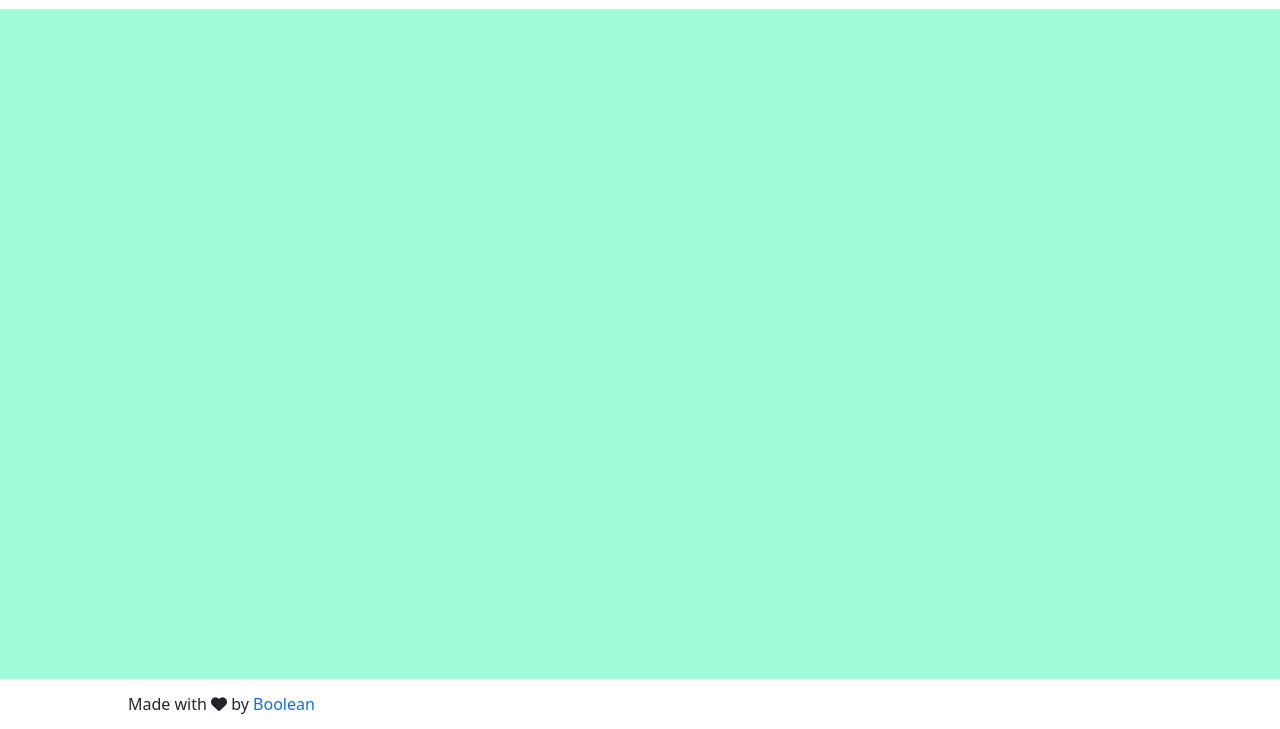
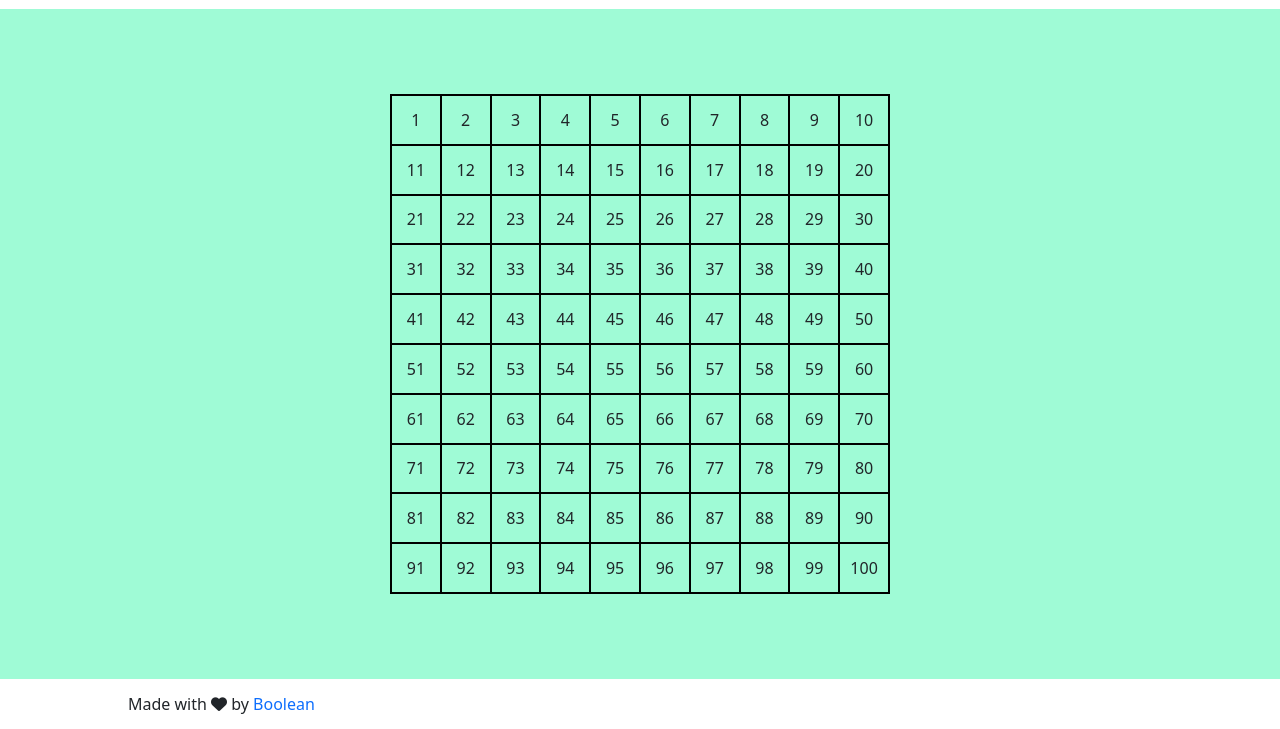
Before and after one commit to mattialicausi/js-grafica-cm, a plain HTML site: page index.html in a window 1280 px wide. Both pictures are taken after a click on the button "Play". Shown: the part 71-800 px from the top of the page. Drawn offline with nearby package versions, Linux system fonts and the light colour scheme.

Commit message:
creo due funzioni in js per creare griglia generale e i box da inserire all'interno

```diff
--- a/css/style.css
+++ b/css/style.css
@@ -21,3 +21,29 @@ footer{
     width: 80%;
     margin: 0 auto
 }
+
+/* MODIFICO MAIN */
+
+#contenitore-main{
+    display: flex;
+    align-items: center;
+}
+
+.field-game{
+    width: 500px;
+    height: 500px;
+    margin: 0 auto;
+    border: 1px solid black;
+    display: flex;
+    flex-wrap: wrap;
+}
+
+.boxes{
+    height: calc(100% / 10);
+    width: calc(100% / 10);
+    border: 1px solid black;
+    display: flex;
+    flex-wrap: wrap;
+    align-items: center;
+    justify-content: center;
+}
--- a/index.html
+++ b/index.html
@@ -31,7 +31,9 @@
             </div>
 
         </header>
-        <main></main>
+        <main id="contenitore-main">
+
+        </main>
         <footer class="my-container d-flex align-items-center">
             <div id="text-footer">
                 Made with <i class="fa-solid fa-heart"></i> by <span class="text-primary">Boolean</span>
--- a/js/script.js
+++ b/js/script.js
@@ -6,4 +6,67 @@ Quando l'utente clicca su ogni cella, la cella cliccata si colora di azzurro
 ed emetto un messaggio in console con il numero della cella cliccata.*/
 
 //ROCEDIMENTO
-/* */
+/*
+creare un div contenitore e assegnare classi per renderlo quadrato e con i bordi
+creare all'interno dei box 50/50px
+inserire dei numeri che crescono
+
+            <div id="field-game">
+                <div class="boxes">1</div>
+
+            </div>
+
+*/
+
+const playButton = document.getElementById('play-button');
+
+function play(){
+
+
+    let numBox;
+    const livelliDifficoltaHTML = document.getElementById('livelli-difficolta');
+    const livelli = livelliDifficoltaHTML.value;
+
+    // CREO SWITCH PER CAMBIARE N BOX AL CAMBIO DIFFICOLTA'
+    switch(livelli){
+        case '1':
+            default:
+            numBox = 100;
+            break;
+            case '2':
+             numBox = 81;
+            break;
+          case '3':
+            numBox = 49;
+            break;
+    }
+
+      //CREO FUNZIONE PER CREARE DIV FIELD GAME CHE CONTERRA' I DIV BOXES
+    function creaGriglia(){
+        const contenitoreMain = document.getElementById('contenitore-main');
+        const griglia = document.createElement('div');
+        griglia.className = 'field-game';
+
+        for(let i = 1; i <= numBox; i++){
+            const square = creaBox(i);
+            griglia.append(square);
+         }
+         contenitoreMain.append(griglia);
+
+    }
+
+    //CREO FUNZIONE PER CREARE BOX DA INSERIRE DENTRO IL FIELD
+    function creaBox(num){
+         const box = document.createElement('div');
+        box.className = 'boxes';
+        box.innerHTML = `
+        <span> ${num}</span>
+        `;
+         return box;
+    }
+
+    creaGriglia();
+
+}
+
+playButton.addEventListener('click', play);
```
